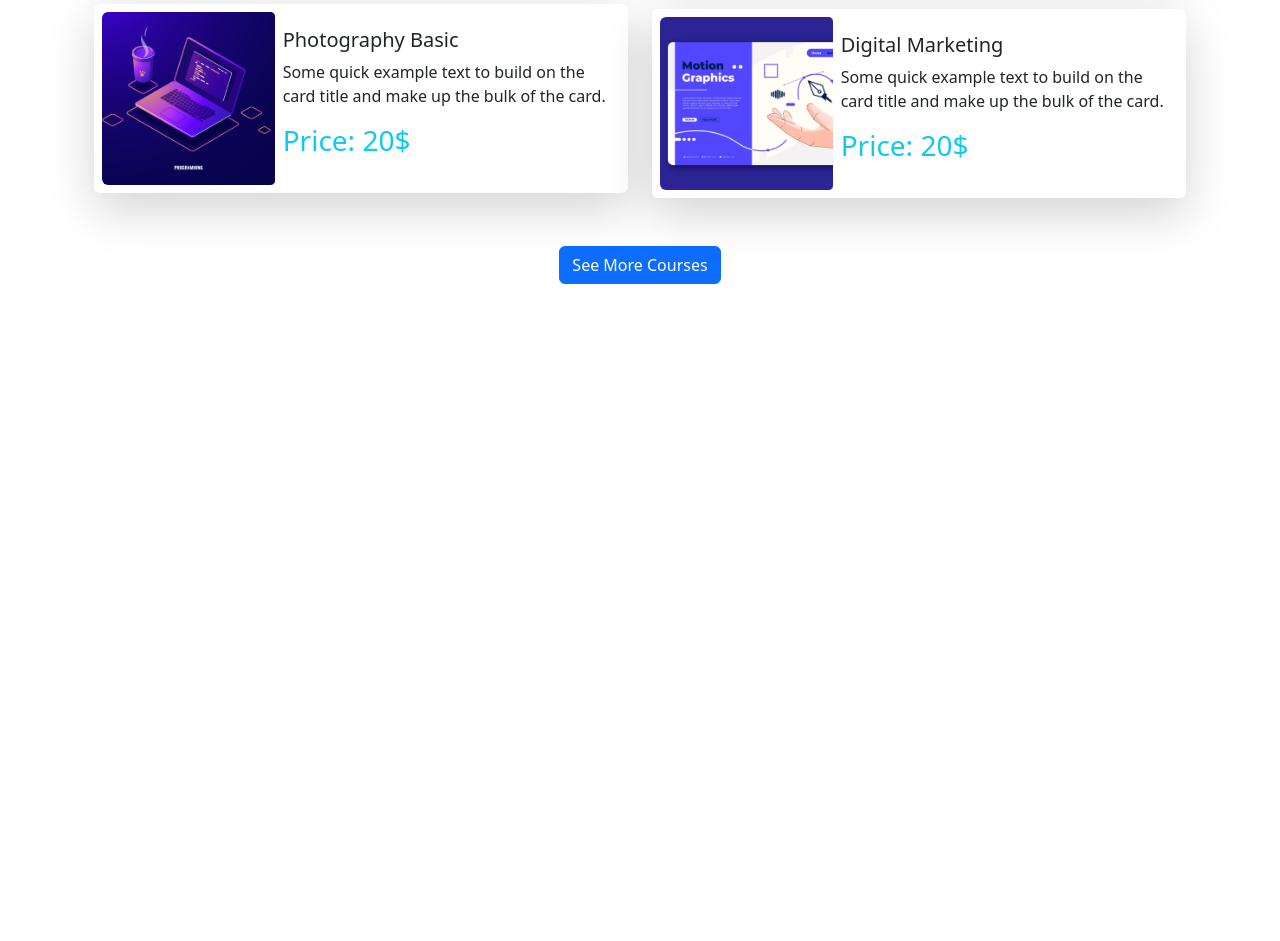
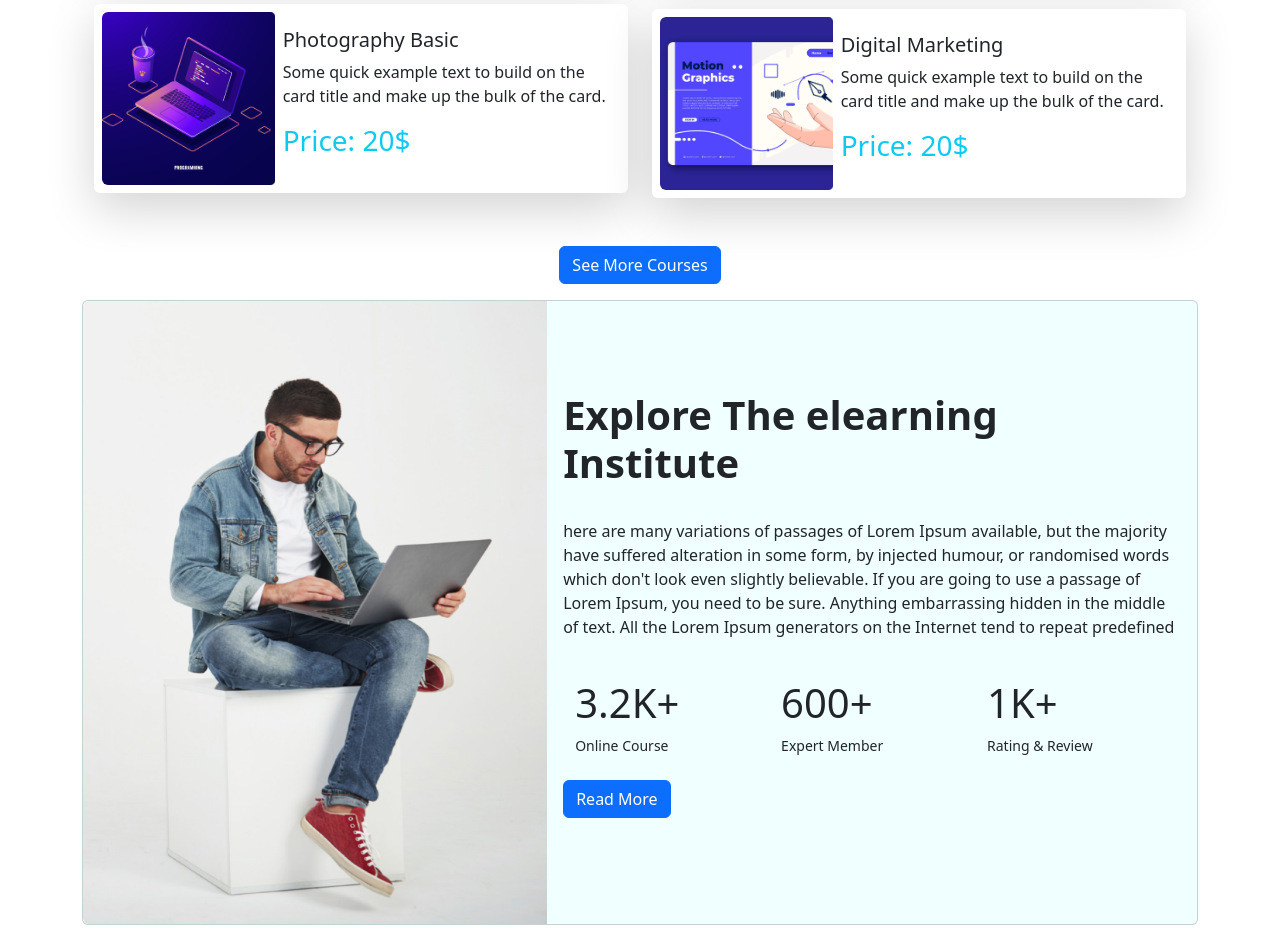
Before and after one commit to chinno0007/Technical-Education-website, a plain HTML site: page index.html in a window 1280 px wide. Shown: the part 1389-2330 px from the top of the page. Before the commit the page ends 1689 px from the top, so only its background shows below. Drawn offline with nearby package versions, Linux system fonts and the light colour scheme.

Commit message:
E-learning Institute added

```diff
--- a/css/style.css
+++ b/css/style.css
@@ -21,3 +21,7 @@
     align-items: center;
     justify-content: center;
 }
+
+.institute-color {
+    background-color: azure;
+}
--- a/index.html
+++ b/index.html
@@ -149,7 +149,7 @@
         </section>
 
         <!-- Popular Courses Start -->
-        <section>
+
         <section>
             <div class="container mt-5">
 
@@ -257,8 +257,7 @@
                             </div>
 
 
-                                <div class="card shadow-lg p-2 mb-5 bg-body rounded border-0 "
-                                    style="max-width: 540px;">
+                            <div class="card shadow-lg p-2 mb-5 bg-body rounded border-0 " style="max-width: 540px;">
                                 <div class="row g-0">
                                     <div class="col-md-4">
                                         <img src="images/course/course-6.png"
@@ -293,9 +292,61 @@
 
         </section>
 
+
+
+        <!-- Popular Courses End -->
+
+
+        <!-- Exp;oring the e-Learning Institute start -->
+        <section class="container ">
+            <div class="card mb-3 institute-color" style="max-width: container;">
+                <div class="row g-0 d-flex justify-content-center align-items-center">
+                    <div class="col-md-5 ">
+                        <img src="images/working.png" class="img-fluid h-100 rounded-start " alt="...">
+                    </div>
+                    <div class="col-md-7">
+                        <div class="card-body ">
+                            <h5 class="card-title fw-semibold fs-1">Explore The elearning <br>
+                                Institute</h5>
+
+                            <br>
+                            <p class="card-text">here are many variations of passages of Lorem Ipsum available, but the
+                                majority have suffered alteration in some form, by injected humour, or
+                                randomised words which don't look even slightly believable. If you are going
+                                to use a passage of Lorem Ipsum, you need to be sure.
+
+
+                                Anything embarrassing hidden in the middle of text. All the Lorem Ipsum
+                                generators on the Internet tend to repeat predefined</p>
+                            <br>
+
+                            <div class="container text-start">
+                                <div class="row d-flex justify-content-between">
+                                    <div class="col-6 col-sm-6 col-md-4">
+                                        <h1>3.2K+</h1>
+                                        <small>Online Course</small>
+                                    </div>
+                                    <div class="col-6 col-sm-6 col-md-4">
+                                        <h1>600+</h1>
+                                        <small>Expert Member</small>
+                                    </div>
+                                    <div class="col col-md-4">
+                                        <h1>1K+</h1>
+                                        <small>Rating & Review</small>
+                                    </div>
+                                </div>
+                            </div>
+                            <br>
+                            <div class=" mb-3">
+                                <a class="btn btn-primary" href="#" role="button">Read More</a>
+                            </div>
+                        </div>
+                    </div>
+                </div>
+            </div>
         </section>
 
-        <!-- Popular Courses End -->
+        <!-- Exp;oring the e-Learning Institute end -->
     </main>
 
 
```
Lines whose indentation alone changed are shown as unchanged.
